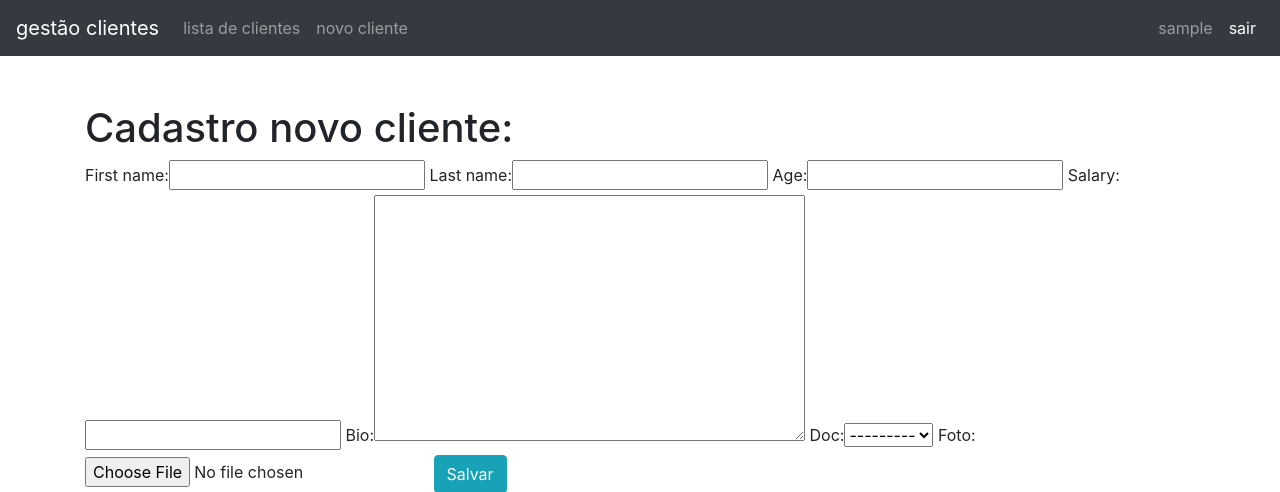
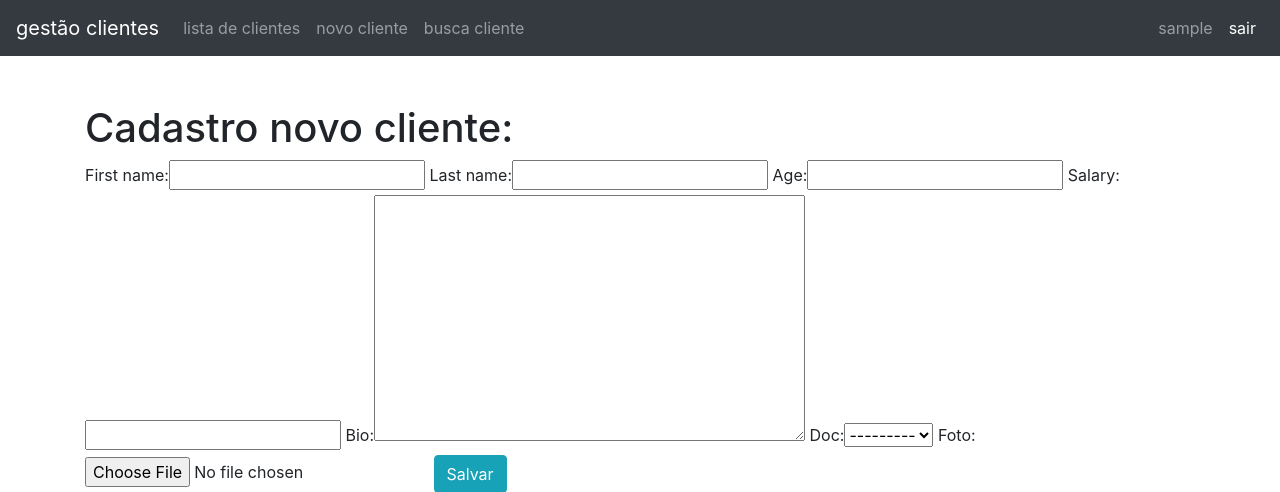
Before and after one commit to mhiloca/DjangoClientes, a Django app: page /cliente/new/ in a window 1280 px wide. Shown: the top 492 px of the page. Run offline with Django 3.2, Linux system fonts and the light colour scheme; the visitor is signed in with stand-in values (Sample User, id 1); data that the repository does not hold is empty; some libraries are stand-ins or nearby versions.

Commit message:
implementing search field
created BuscaClienteForm, busca_cliente function and busca_cliente.html

```diff
--- a/clientes/forms.py
+++ b/clientes/forms.py
@@ -13,3 +13,8 @@ class ClienteForm(ModelForm):
             'doc',
             'foto'
         ]
+
+class BuscaClienteForm(ModelForm):
+    class Meta:
+        model = Cliente
+        fields = ('first_name', 'last_name')
--- a/clientes/urls.py
+++ b/clientes/urls.py
@@ -1,5 +1,5 @@
 from django.urls import path
-from .views import lista_cliente, novo_cliente, update_cliente, delete_cliente, cliente
+from .views import lista_cliente, novo_cliente, update_cliente, delete_cliente, cliente, busca_cliente
 
 urlpatterns = [
     path('<int:id>', cliente, name='cliente'),
@@ -7,4 +7,5 @@ urlpatterns = [
     path('new/', novo_cliente, name='novo_cliente'),
     path('update/<int:id>/', update_cliente, name='update_cliente'),
     path('delete/<int:id>/', delete_cliente, name='delete_cliente'),
+    path('busca/', busca_cliente, name='busca_cliente'),
 ]
--- a/clientes/views.py
+++ b/clientes/views.py
@@ -2,7 +2,7 @@ from django.shortcuts import render, redirect
 from django.contrib.auth.decorators import login_required
 
 from .models import Cliente
-from .forms import ClienteForm
+from .forms import ClienteForm, BuscaClienteForm
 
 
 def lista_cliente(request):
@@ -46,3 +46,16 @@ def delete_cliente(request, id):
         return redirect('lista_cliente')
 
     return render(request, 'delete_cliente.html', {'pessoa': pessoa})
+
+
+@login_required
+def busca_cliente(request):
+    busca_form = BuscaClienteForm(request.POST or None)
+
+    if busca_form.is_valid():
+        fname = busca_form.instance.first_name
+        lname = busca_form.instance.last_name
+        pessoa = Cliente.objects.get(first_name__icontains=fname, last_name__icontains=lname)
+        return cliente(request, pessoa.id)
+
+    return render(request, 'busca_cliente.html', {'busca_form': busca_form})
--- a/templates/base.html
+++ b/templates/base.html
@@ -22,6 +22,9 @@
                 </li>
                 <li class="nav-item">
                     <a class="nav-link" href="{% url 'novo_cliente' %}">novo cliente</a>
+                </li>
+                <li class="nav-item">
+                    <a class="nav-link" href="{% url 'busca_cliente' %}">busca cliente</a>
                 </li>
             </ul>
             <ul class="navbar-nav ml-auto">
```
Also changed, not shown: clientes/templates/busca_cliente.html (added, +16 -0 lines).
